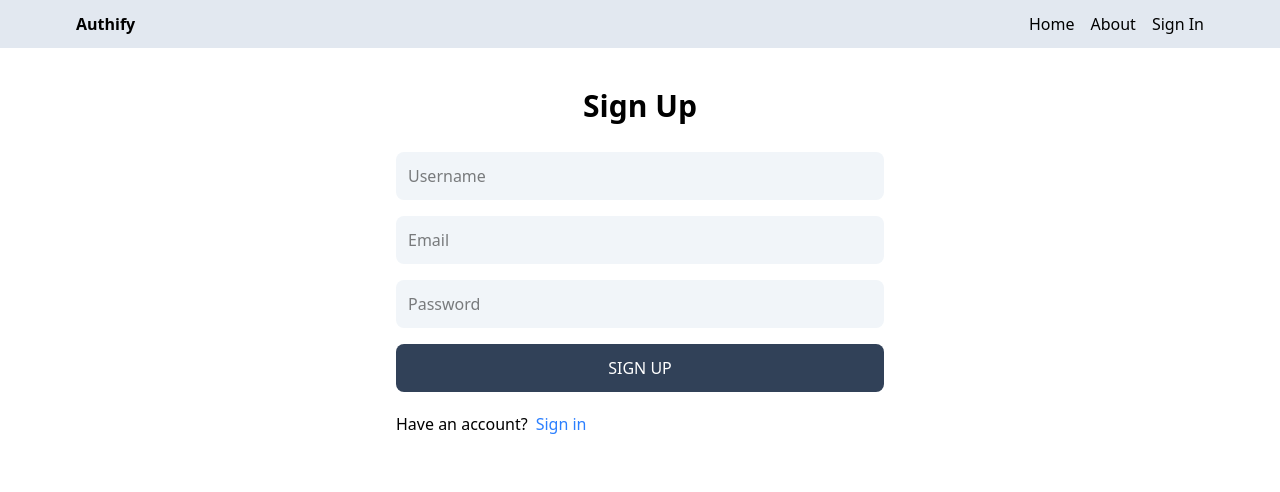
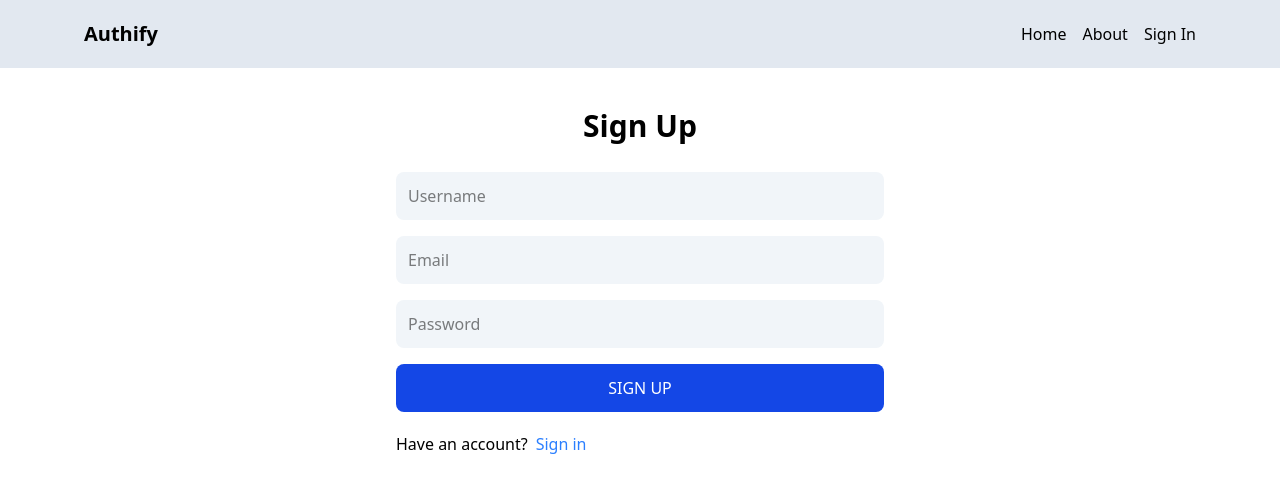
Before and after one commit to rem422/Authify, a React (Vite) app in the folder client/: page /sign-up in a window 1280 px wide. Shown: the top 492 px of the page. Built offline with nearby package versions, Linux system fonts and the light colour scheme.

Commit message:
Fix bugs

```diff
--- a/client/src/components/Header.jsx
+++ b/client/src/components/Header.jsx
@@ -4,8 +4,8 @@ import { Link } from 'react-router-dom'
 const Header = () => {
   return (
     <header className='bg-slate-200'>
-        <div className='flex items-center justify-between max-w-6xl mx-auto p-3'>
-            <Link to="/" className='font-bold'>Authify</Link>
+        <div className='flex items-center justify-between max-w-6xl mx-auto p-5'>
+            <Link to="/" className='font-bold text-xl'>Authify</Link>
             <ul className='flex gap-4'>
                 <li>
                     <Link to="/">Home</Link>
--- a/client/src/pages/SignUp.jsx
+++ b/client/src/pages/SignUp.jsx
@@ -62,7 +62,7 @@ export default function SignUp() {
         />
         <button
           disabled={loading}
-          className='bg-slate-700 text-white p-3 rounded-lg uppercase hover:opacity-95 disabled:opacity-80'
+          className='bg-blue-700 text-white p-3 rounded-lg uppercase hover:opacity-95 disabled:opacity-80'
         >
           {loading ? 'Loading...' : 'Sign Up'}
         </button>
```
